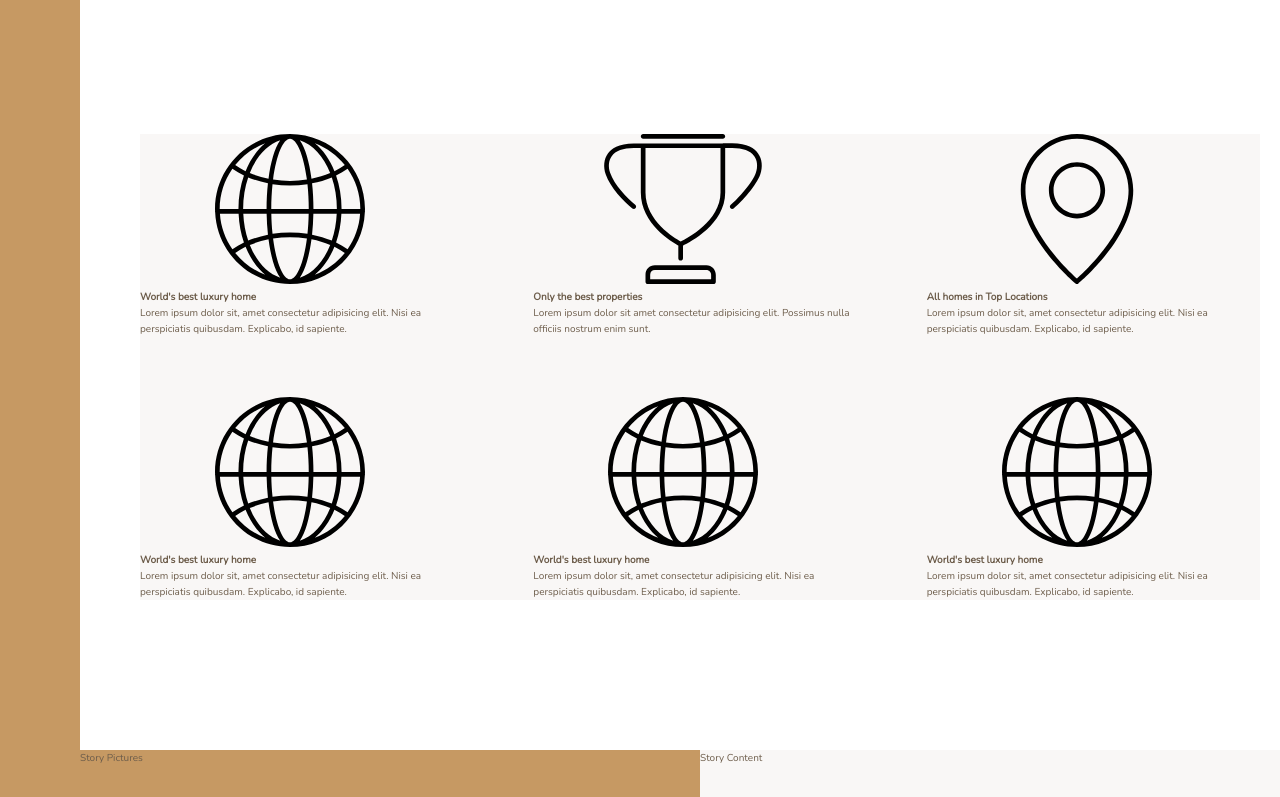
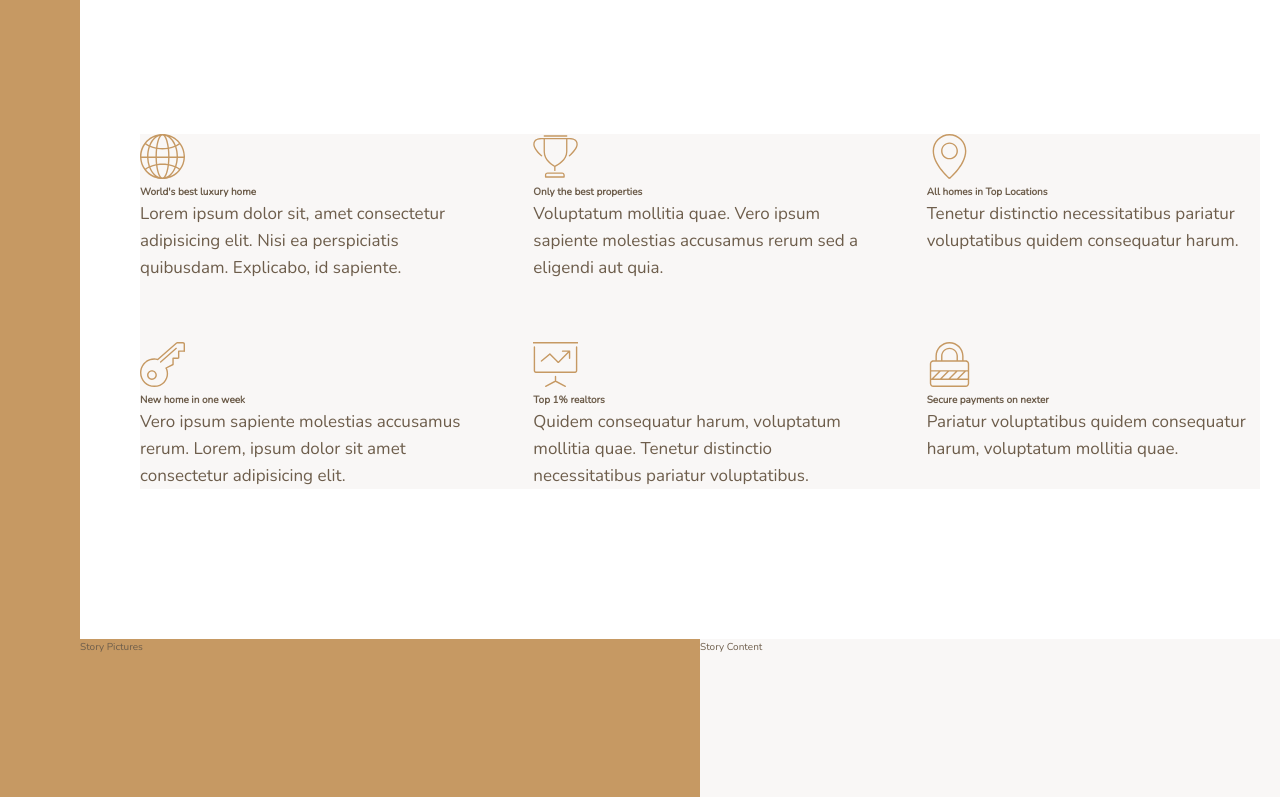
Before and after one commit to Ray-Dev47/Nexter-refresher, a plain HTML site: page index.html in a window 1280 px wide. Shown: the part 656-1453 px from the top of the page. Drawn offline with nearby package versions, Linux system fonts and the light colour scheme.

Commit message:
sass init

```diff
--- a/index.html
+++ b/index.html
@@ -35,7 +35,7 @@
 				</svg>
 				<h4 class="heading-4">Only the best properties</h4>
 				<p class="feature__text">
-					Lorem ipsum dolor sit amet consectetur adipisicing elit. Possimus nulla officiis nostrum enim sunt.
+					Voluptatum mollitia quae. Vero ipsum sapiente molestias accusamus rerum sed a eligendi aut quia.
 				</p>
 			</div>
 			<div class="feature">
@@ -44,36 +44,33 @@
 				</svg>
 				<h4 class="heading-4">All homes in Top Locations</h4>
 				<p class="feature__text">
-					Lorem ipsum dolor sit, amet consectetur adipisicing elit. Nisi ea
-					perspiciatis quibusdam. Explicabo, id sapiente.
+					Tenetur distinctio necessitatibus pariatur voluptatibus quidem consequatur harum.
 				</p>
 			</div>
 			<div class="feature">
 				<svg class="feature__icon">
-					<use xlink:href="img/sprite.svg#icon-global"></use>
+					<use xlink:href="img/sprite.svg#icon-key"></use>
 				</svg>
-				<h4 class="heading-4">World's best luxury home</h4>
+				<h4 class="heading-4">New home in one week</h4>
 				<p class="feature__text">
-					Lorem ipsum dolor sit, amet consectetur adipisicing elit. Nisi ea
-					perspiciatis quibusdam. Explicabo, id sapiente.
+					Vero ipsum sapiente molestias accusamus rerum. Lorem, ipsum dolor sit amet consectetur adipisicing elit.
 				</p>
 			</div>
 			<div class="feature">
 				<svg class="feature__icon">
-					<use xlink:href="img/sprite.svg#icon-global"></use>
+					<use xlink:href="img/sprite.svg#icon-presentation"></use>
 				</svg>
-				<h4 class="heading-4">World's best luxury home</h4>
+				<h4 class="heading-4">Top 1% realtors</h4>
 				<p class="feature__text">
-					Lorem ipsum dolor sit, amet consectetur adipisicing elit. Nisi ea
-					perspiciatis quibusdam. Explicabo, id sapiente.
+					Quidem consequatur harum, voluptatum mollitia quae. Tenetur distinctio necessitatibus pariatur voluptatibus.
 				</p>
 			</div>
 			<div class="feature">
                 <svg class="feature__icon">
-                    <use xlink:href="img/sprite.svg#icon-global"></use>
+                    <use xlink:href="img/sprite.svg#icon-lock"></use>
                 </svg>
-            <h4 class="heading-4">World's best luxury home</h4>
-            <p class="feature__text">Lorem ipsum dolor sit, amet consectetur adipisicing elit. Nisi ea perspiciatis quibusdam. Explicabo, id sapiente.  </p>
+            <h4 class="heading-4">Secure payments on nexter</h4>
+            <p class="feature__text">Pariatur voluptatibus quidem consequatur harum, voluptatum mollitia quae.  </p>
             </div>
 		</section>
 		<div class="story__pictures">Story Pictures</div>
--- a/styles/sass/_features.scss
+++ b/styles/sass/_features.scss
@@ -8,3 +8,16 @@
     grid-template-columns: repeat(3, 1fr);
     grid-gap: 6rem;
 }
+
+.feature{
+
+    &__icon{
+        fill: $color-primary;
+        height: 4.5rem;
+        width: 4.5rem;
+    }
+
+    &__text{
+        font-size: 1.7rem;
+    }
+}
```
Also changed, not shown: styles/sass/style.css, 1 other file.
